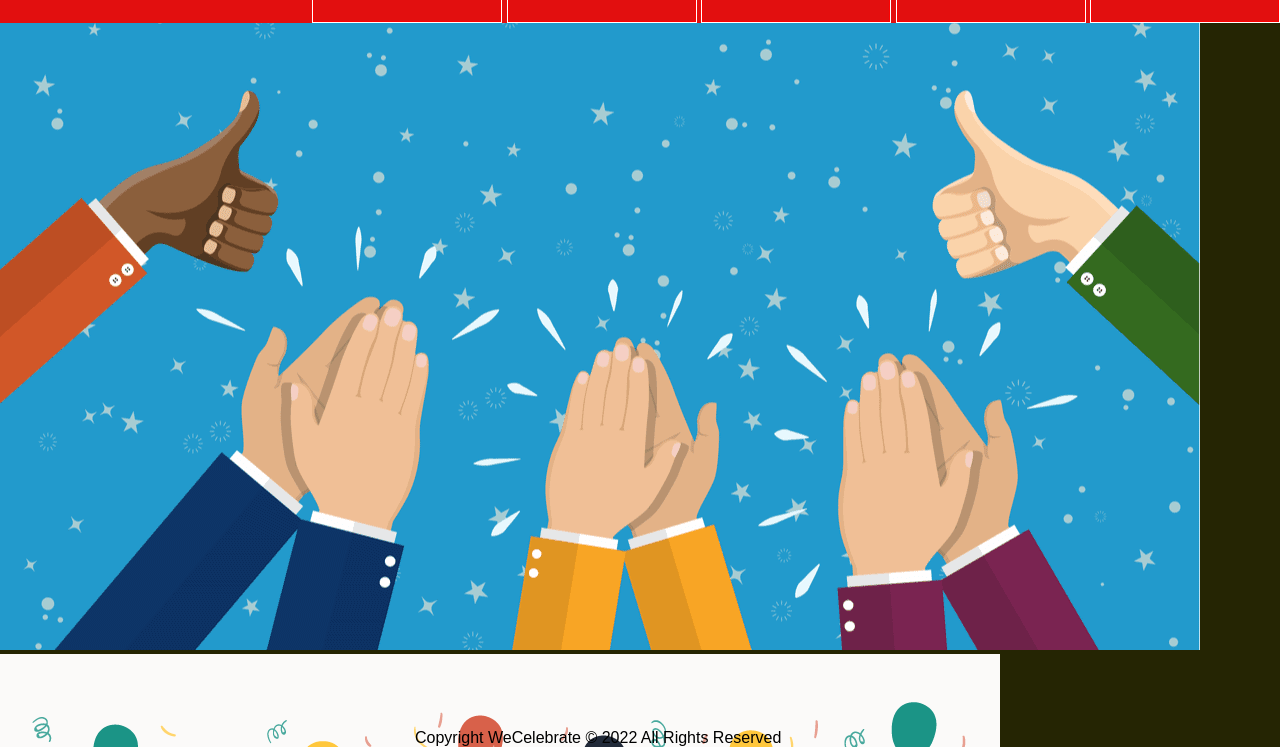
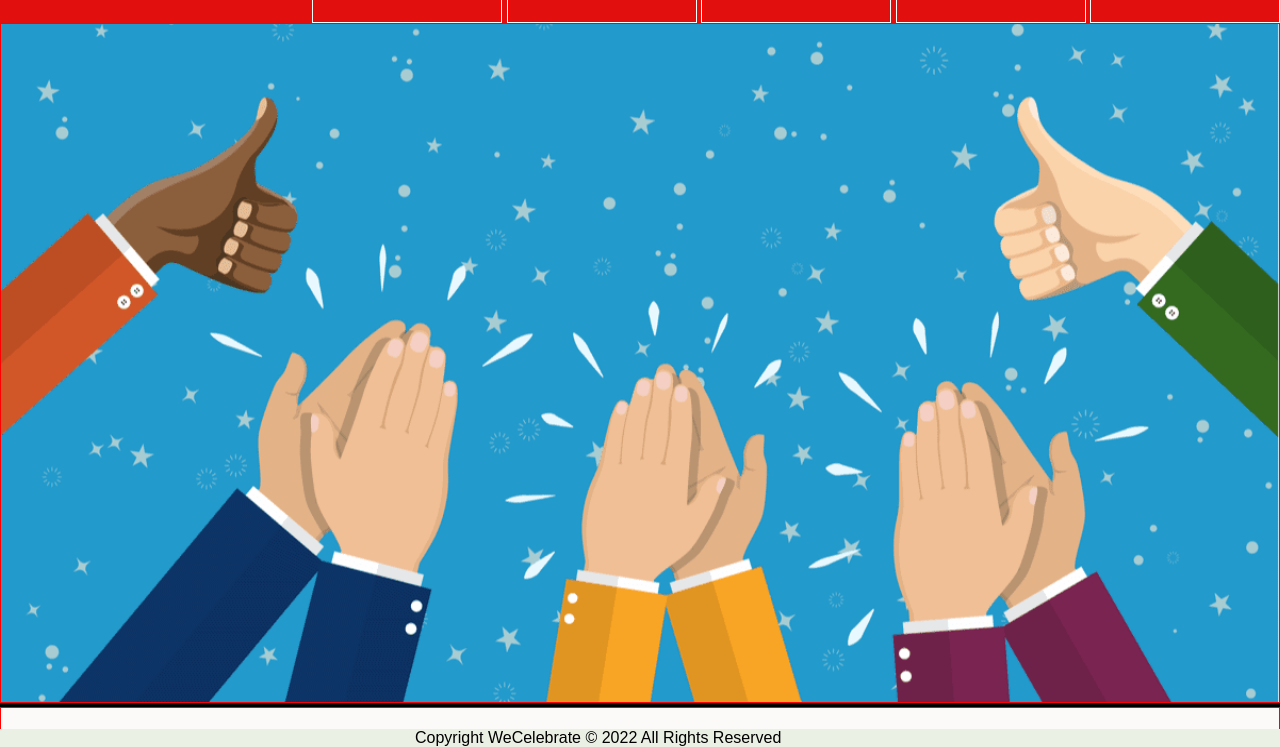
Before and after one commit to AkhilaBekkari/assignment6, a plain HTML site: page index.html in a window 1280 px wide. Shown: the part 53-800 px from the top of the page. Drawn offline with nearby package versions, Linux system fonts and the light colour scheme.

Commit message:
updated the whole css file

```diff
--- a/styles.css
+++ b/styles.css
@@ -11,7 +11,7 @@
         {
             width: 100%;
             margin: 0 auto;
-            background-color: rgb(37, 37, 3);
+            background-color: #000000;
         }
         h2 {
             font-size: 24px;
@@ -55,6 +55,12 @@
               border: 1px solid red;
               display: block;
           }
+          .cycle-slideshow img
+          {
+            width: 100%;
+            height: 680px;
+            border: 1px solid red;
+          }
         header
         {
            background-color: wheat;
@@ -89,6 +95,7 @@
             position: fixed;
             bottom: 0;
             width: 100%;
+            background-color: #ebf0e4;
         }
         #center {
             width: 450px;
```
